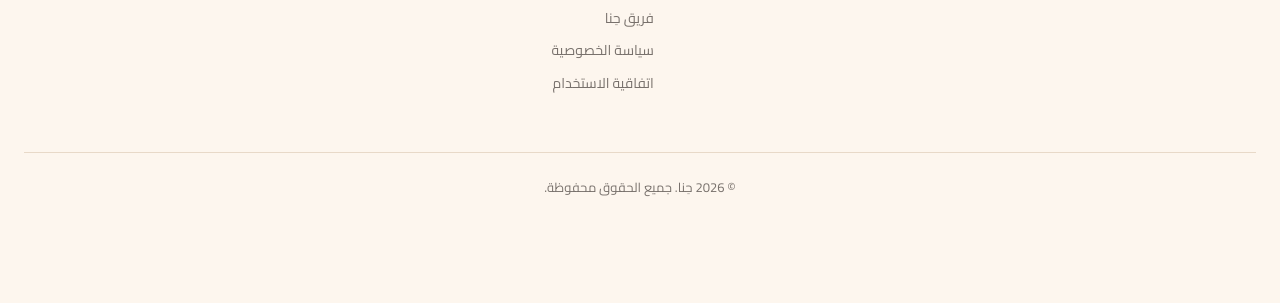
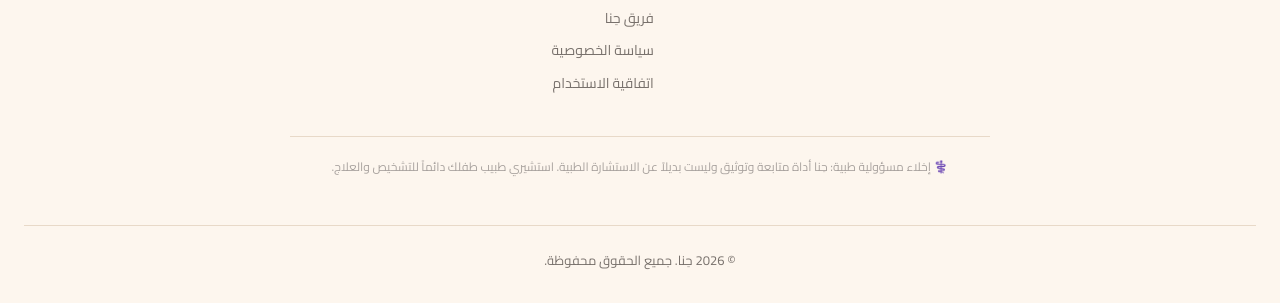
Before and after one commit to hinaappsupport/hina-marketing, a website: page index.html in a window 1280 px wide. Shown: the part 6079-6382 px from the top of the page. Before the commit the page ends 6309 px from the top, so only its background shows below. Drawn offline with Linux system fonts and the light colour scheme.

Commit message:
Add medical disclaimer to footer of all pages (index, vision, team, privacy-policy, terms) - bilingual AR/EN, above copyright line

```diff
--- a/index.html
+++ b/index.html
@@ -516,6 +516,18 @@
     .footer-links h4 { color: #1C1917; font-size: 15px; font-weight: 700; margin-bottom: 14px; }
     .footer-links a { display: block; color: #78716C; text-decoration: none; font-size: 14px; margin-bottom: 10px; transition: color 0.2s; }
     .footer-links a:hover { color: var(--orange); }
+    .footer-disclaimer {
+      border-top: 1px solid #E8D9C8;
+      margin-top: 32px;
+      padding-top: 20px;
+      text-align: center;
+      font-size: 12px;
+      color: #A8A29E;
+      line-height: 1.7;
+      max-width: 700px;
+      margin-left: auto;
+      margin-right: auto;
+    }
     .footer-bottom {
       border-top: 1px solid #E8D9C8;
       margin-top: 48px; padding-top: 24px;
@@ -971,6 +983,9 @@
       <a href="mailto:support@hinacare.com">support@hinacare.com</a>
     </div>
   </div>
+  <div class="footer-disclaimer">
+    <span data-ar="⚕️ إخلاء مسؤولية طبية: حِنا أداة متابعة وتوثيق وليست بديلاً عن الاستشارة الطبية. استشيري طبيب طفلك دائماً للتشخيص والعلاج." data-en="⚕️ Medical Disclaimer: Hina is a monitoring and documentation tool, not a substitute for medical advice. Always consult your child's physician for diagnosis and treatment.">⚕️ إخلاء مسؤولية طبية: حِنا أداة متابعة وتوثيق وليست بديلاً عن الاستشارة الطبية. استشيري طبيب طفلك دائماً للتشخيص والعلاج.</span>
+  </div>
   <div class="footer-bottom">
     <span data-ar="© 2026 حِنا. جميع الحقوق محفوظة." data-en="© 2026 Hina. All rights reserved.">© 2026 حِنا. جميع الحقوق محفوظة.</span>
   </div>
```
Also changed, not shown: privacy-policy.html (+1 -0 lines), team.html (+15 -0 lines), terms.html (+1 -0 lines), vision.html (+15 -0 lines).
